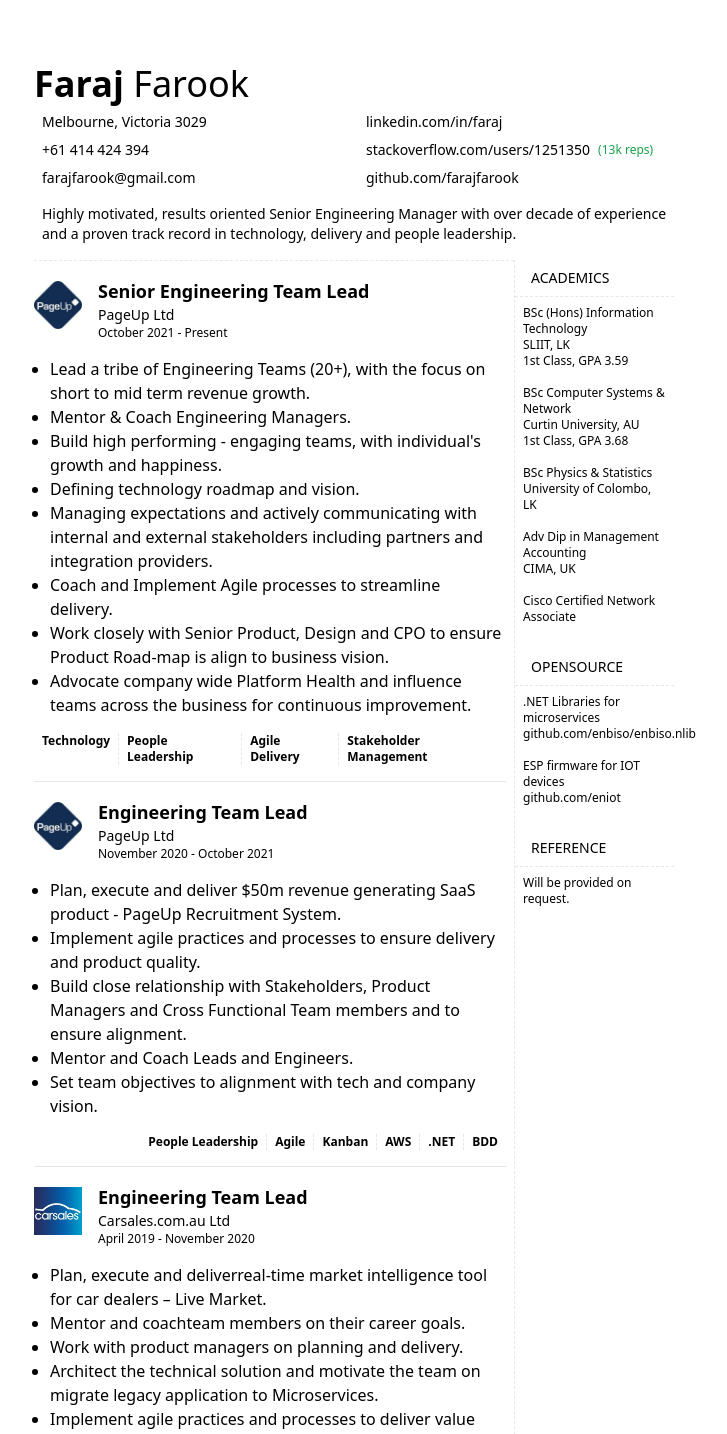
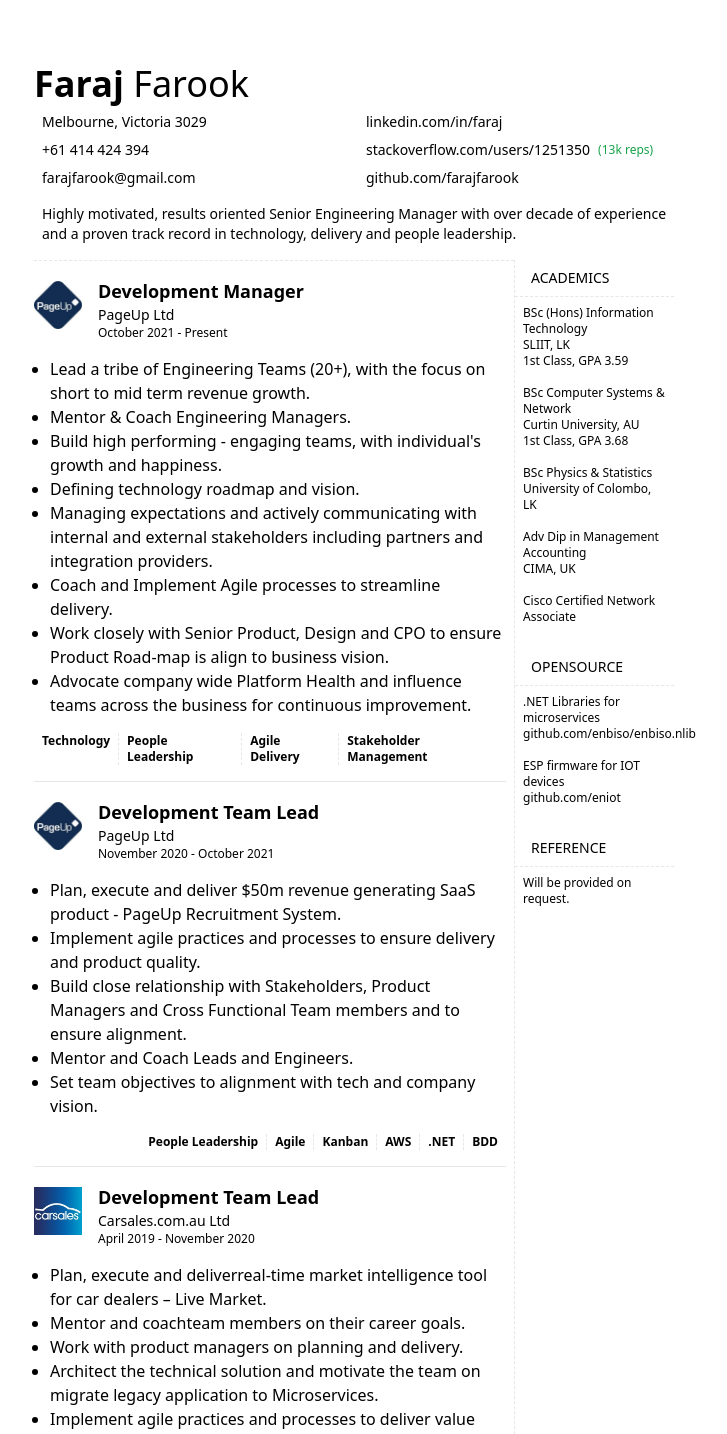
Before and after one commit to farajfarook/resume, a React app: page / in a window 1280 px wide. Shown: the top 1434 px of the page, without its empty margins (286-1013 px from the left). Built offline with nearby package versions, Linux system fonts and the light colour scheme.

Commit message:
CHange role title

```diff
--- a/src/components/experience/index.tsx
+++ b/src/components/experience/index.tsx
@@ -13,7 +13,7 @@
                     <div className="bg-carsales color-exact bg-contain bg-center bg-no-repeat w-12 h-12 mt-1">
                     </div>
                     <div className="flex flex-col">
-                        <div className="text-lg font-bold">Engineering Team Lead</div>
+                        <div className="text-lg font-bold">Development Team Lead</div>
                         <div className="text-sm">Carsales.com.au Ltd</div>
                         <div className="text-xs">April 2019 - November 2020</div>
                     </div>
--- a/src/components/experience/pageup-engineering-manager.tsx
+++ b/src/components/experience/pageup-engineering-manager.tsx
@@ -5,7 +5,7 @@
 
 const title: TitleProps = {
     company: "PageUp Ltd",
-    title: "Senior Engineering Team Lead",
+    title: "Development Manager",
     from: "October 2021",
     to: "Present",
 }
--- a/src/components/experience/pageup-team-lead.tsx
+++ b/src/components/experience/pageup-team-lead.tsx
@@ -5,7 +5,7 @@
 
 const title: TitleProps = {
     company: "PageUp Ltd",
-    title: "Engineering Team Lead",
+    title: "Development Team Lead",
     from: "November 2020",
     to: "October 2021",
 }
```
